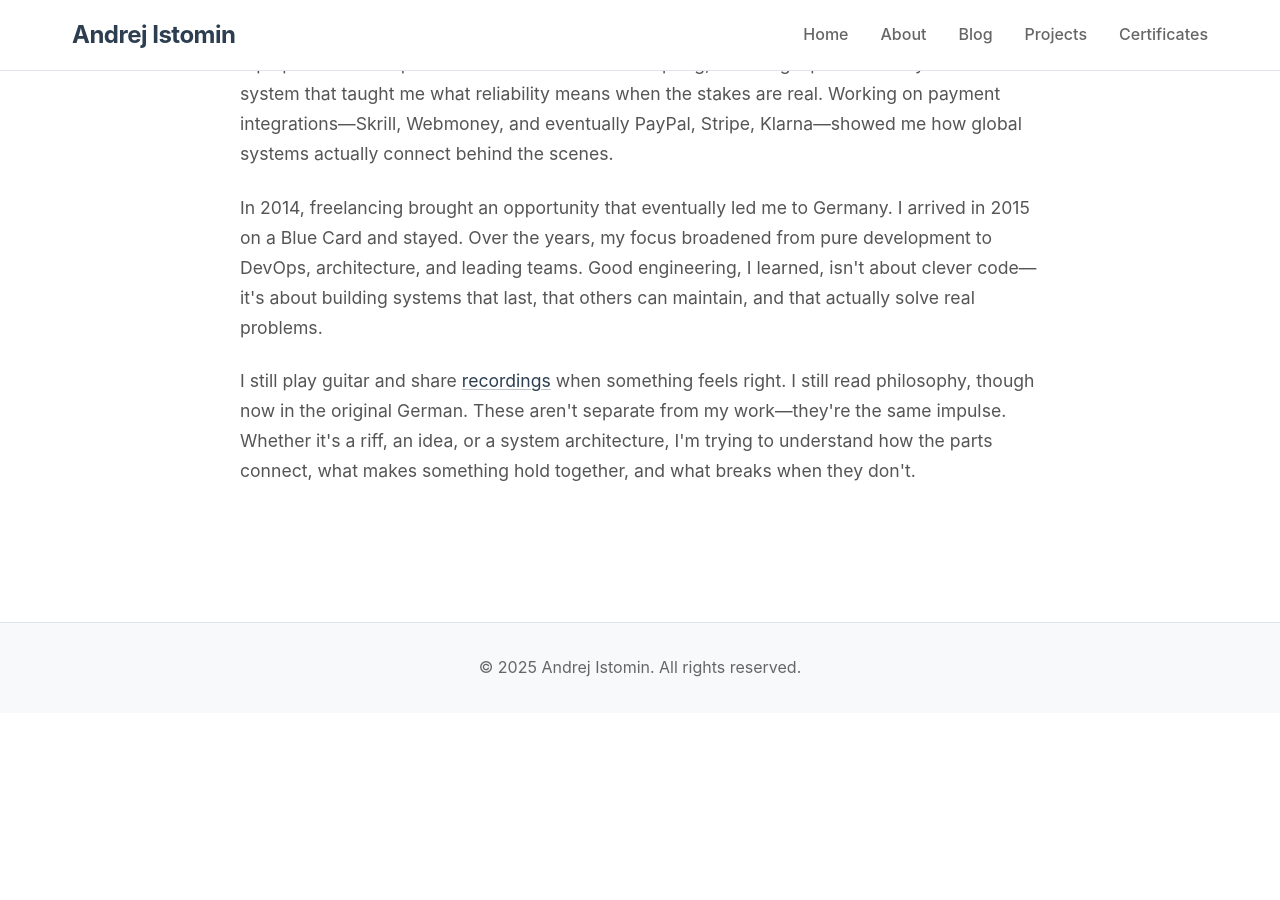
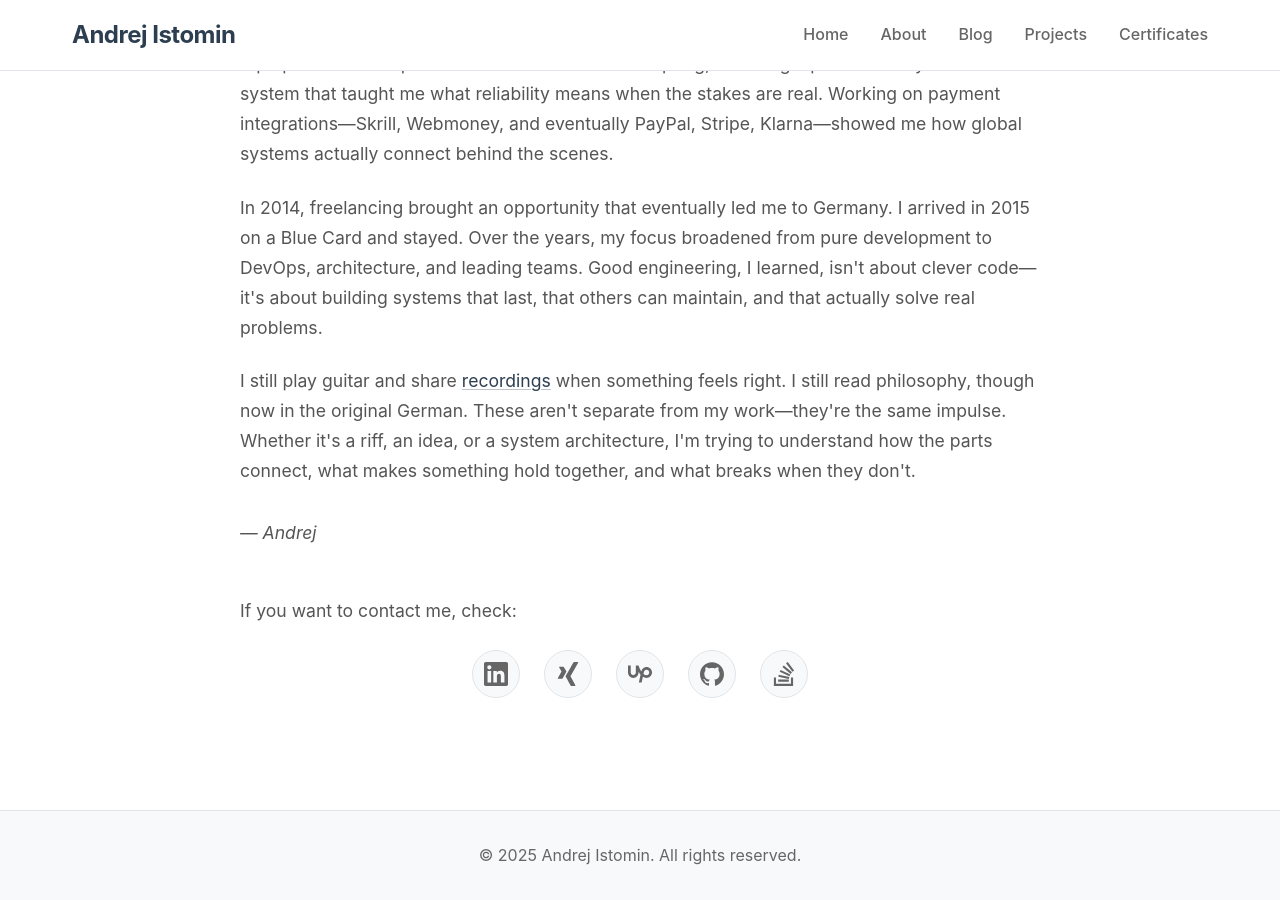
Before and after one commit to aistomin/aistomin.com, a Jekyll site: the page built from about.markdown, in a window 1280 px wide and 900 px high, scrolled down 774 px. Built offline with Jekyll 4.4.1, drawn with Linux system fonts in a browser that asks for light colours; before the commit the page ends 1487 px from its top, so only the background shows below that.

Commit message:
Issue #19. Signature and social media links were added to "About" page.

```diff
--- a/about.markdown
+++ b/about.markdown
@@ -20,4 +20,37 @@ title: About
 
     <p>I still play guitar and share <a href="https://andy-grails.de">recordings</a> when something feels right. I still read philosophy, though now in the original German. These aren't separate from my work—they're the same impulse. Whether it's a riff, an idea, or a system architecture, I'm trying to understand how the parts connect, what makes something hold together, and what breaks when they don't.</p>
 
+    <p style="margin-top: 2rem; font-style: italic;">— Andrej</p>
+
+    <div class="hero-contact" style="margin-top: 3rem;">
+        <p>If you want to contact me, check:</p>
+        <div class="social-links">
+            <a href="https://www.linkedin.com/in/andrej-istomin-51ba7530/" target="_blank" rel="noopener noreferrer" aria-label="LinkedIn">
+                <svg xmlns="http://www.w3.org/2000/svg" viewBox="0 0 24 24">
+                    <path d="M20.447 20.452h-3.554v-5.569c0-1.328-.027-3.037-1.852-3.037-1.853 0-2.136 1.445-2.136 2.939v5.667H9.351V9h3.414v1.561h.046c.477-.9 1.637-1.85 3.37-1.85 3.601 0 4.267 2.37 4.267 5.455v6.286zM5.337 7.433c-1.144 0-2.063-.926-2.063-2.065 0-1.138.92-2.063 2.063-2.063 1.14 0 2.064.925 2.064 2.063 0 1.139-.925 2.065-2.064 2.065zm1.782 13.019H3.555V9h3.564v11.452zM22.225 0H1.771C.792 0 0 .774 0 1.729v20.542C0 23.227.792 24 1.771 24h20.451C23.2 24 24 23.227 24 22.271V1.729C24 .774 23.2 0 22.222 0h.003z"/>
+                </svg>
+            </a>
+            <a href="https://www.xing.com/profile/Andrei_Istomin" target="_blank" rel="noopener noreferrer" aria-label="Xing">
+                <svg xmlns="http://www.w3.org/2000/svg" viewBox="0 0 24 24">
+                    <path d="M18.188 0c-.517 0-.741.325-.927.66 0 0-7.455 13.224-7.702 13.657.015.024 4.919 9.023 4.919 9.023.17.308.436.66.967.66h3.454c.211 0 .375-.078.463-.22.089-.151.089-.346-.009-.536l-4.879-8.916c-.004-.006-.004-.016 0-.022L22.139.756c.095-.191.097-.387.006-.535C22.056.078 21.894 0 21.686 0h-3.498zM3.648 4.74c-.211 0-.385.074-.473.216-.09.149-.078.339.02.531l2.34 4.05c.004.01.004.016 0 .021L1.86 16.051c-.099.188-.093.381 0 .529.085.142.239.234.45.234h3.461c.518 0 .766-.348.945-.667l3.734-6.609-2.378-4.155c-.172-.315-.434-.659-.962-.659H3.648v.016z"/>
+                </svg>
+            </a>
+            <a href="https://www.upwork.com/freelancers/~013da7713f9077c1db" target="_blank" rel="noopener noreferrer" aria-label="Upwork">
+                <svg xmlns="http://www.w3.org/2000/svg" viewBox="0 0 24 24">
+                    <path d="M18.561 13.158c-1.102 0-2.135-.467-3.074-1.227l.228-1.076.008-.042c.207-1.143.849-3.06 2.839-3.06 1.492 0 2.703 1.212 2.703 2.703-.001 1.489-1.212 2.702-2.704 2.702zm0-8.14c-2.539 0-4.51 1.649-5.31 4.366-1.22-1.834-2.148-4.036-2.687-5.892H7.828v7.112c-.002 1.406-1.141 2.546-2.547 2.548-1.405-.002-2.543-1.143-2.545-2.548V3.492H0v7.112c0 2.914 2.37 5.303 5.281 5.303 2.913 0 5.283-2.389 5.283-5.303v-1.19c.529 1.107 1.182 2.229 1.974 3.221l-1.673 7.873h2.797l1.213-5.71c1.063.679 2.285 1.109 3.686 1.109 3 0 5.439-2.452 5.439-5.45 0-3-2.439-5.439-5.439-5.439z"/>
+                </svg>
+            </a>
+            <a href="https://github.com/aistomin" target="_blank" rel="noopener noreferrer" aria-label="GitHub">
+                <svg xmlns="http://www.w3.org/2000/svg" viewBox="0 0 24 24">
+                    <path d="M12 .297c-6.63 0-12 5.373-12 12 0 5.303 3.438 9.8 8.205 11.385.6.113.82-.258.82-.577 0-.285-.01-1.04-.015-2.04-3.338.724-4.042-1.61-4.042-1.61C4.422 18.07 3.633 17.7 3.633 17.7c-1.087-.744.084-.729.084-.729 1.205.084 1.838 1.236 1.838 1.236 1.07 1.835 2.809 1.305 3.495.998.108-.776.417-1.305.76-1.605-2.665-.3-5.466-1.332-5.466-5.93 0-1.31.465-2.38 1.235-3.22-.135-.303-.54-1.523.105-3.176 0 0 1.005-.322 3.3 1.23.96-.267 1.98-.399 3-.405 1.02.006 2.04.138 3 .405 2.28-1.552 3.285-1.23 3.285-1.23.645 1.653.24 2.873.12 3.176.765.84 1.23 1.91 1.23 3.22 0 4.61-2.805 5.625-5.475 5.92.42.36.81 1.096.81 2.22 0 1.606-.015 2.896-.015 3.286 0 .315.21.69.825.57C20.565 22.092 24 17.592 24 12.297c0-6.627-5.373-12-12-12"/>
+                </svg>
+            </a>
+            <a href="http://stackoverflow.com/users/1842599" target="_blank" rel="noopener noreferrer" aria-label="Stack Overflow">
+                <svg xmlns="http://www.w3.org/2000/svg" viewBox="0 0 24 24">
+                    <path d="M15.725 0l-1.72 1.277 6.39 8.588 1.716-1.277L15.725 0zm-3.94 3.418l-1.369 1.644 8.225 6.85 1.369-1.644-8.225-6.85zm-3.15 4.465l-.905 1.94 9.702 4.517.904-1.94-9.701-4.517zm-1.85 4.86l-.44 2.093 10.473 2.201.44-2.092-10.473-2.203zM1.89 15.47V24h19.19v-8.53h-2.133v6.397H4.021v-6.396H1.89zm4.265 2.133v2.13h10.66v-2.13H6.154Z"/>
+                </svg>
+            </a>
+        </div>
+    </div>
+
 </div>
```
